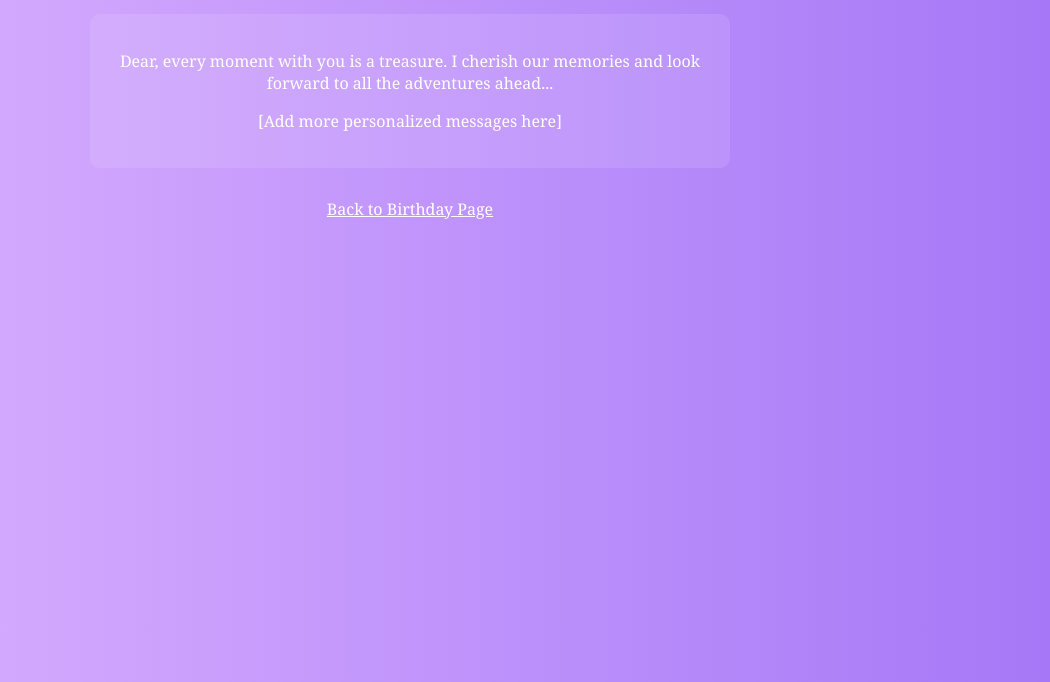
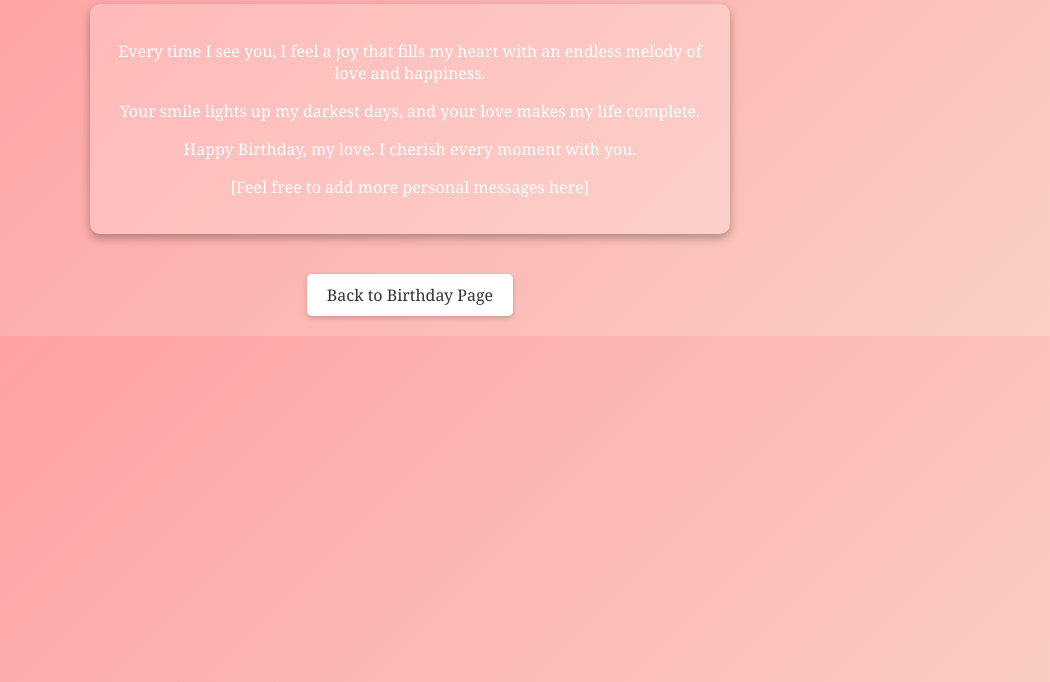
Before and after one commit to jonathanbacon22/charlotte-21, a plain HTML site: page notes.html in a window 1280 px wide. Shown: the part 118-800 px from the top of the page, without its empty margins (230-1280 px from the left). Drawn offline with Linux system fonts and the light colour scheme.

Commit message:
Update notes.html

```diff
--- a/notes.html
+++ b/notes.html
@@ -1,41 +1,54 @@
 <!DOCTYPE html>
 <html lang="en">
 <head>
-  <meta charset="UTF-8">
-  <meta name="viewport" content="width=device-width, initial-scale=1">
-  <title>Notes for You</title>
+  <meta charset="UTF-8" />
+  <meta name="viewport" content="width=device-width, initial-scale=1.0" />
+  <title>Notes for My Love</title>
   <style>
     body {
-      background: linear-gradient(to right, #dcb3ff, #a678f7);
-      font-family: Georgia, serif;
       margin: 0;
       padding: 20px;
+      background: linear-gradient(135deg, #ff9a9e, #fad0c4);
+      font-family: Georgia, serif;
       color: #fff;
       text-align: center;
     }
     h1 {
       font-size: 2.5em;
+      margin-top: 20px;
       text-shadow: 2px 2px 4px rgba(0,0,0,0.3);
     }
     .notes {
-      margin: 30px auto;
-      max-width: 600px;
-      background: rgba(255, 255, 255, 0.1);
+      background: rgba(255, 255, 255, 0.2);
       padding: 20px;
       border-radius: 10px;
+      margin: 20px auto;
+      max-width: 600px;
+      box-shadow: 0 4px 10px rgba(0,0,0,0.3);
     }
-    a.back-link {
-      color: #fff;
-      text-decoration: underline;
+    .back-link {
+      display: inline-block;
+      margin-top: 20px;
+      padding: 10px 20px;
+      background: #fff;
+      color: #333;
+      text-decoration: none;
+      border-radius: 5px;
+      box-shadow: 0 2px 5px rgba(0,0,0,0.2);
+    }
+    .back-link:hover {
+      background: #f0f0f0;
     }
   </style>
 </head>
 <body>
-  <h1>My Notes</h1>
+  <h1>My Heart's Notes</h1>
   <div class="notes">
-    <p>Dear, every moment with you is a treasure. I cherish our memories and look forward to all the adventures ahead...</p>
-    <p>[Add more personalized messages here]</p>
+    <p>Every time I see you, I feel a joy that fills my heart with an endless melody of love and happiness.</p>
+    <p>Your smile lights up my darkest days, and your love makes my life complete.</p>
+    <p>Happy Birthday, my love. I cherish every moment with you.</p>
+    <p>[Feel free to add more personal messages here]</p>
   </div>
-  <p><a class="back-link" href="index.html">Back to Birthday Page</a></p>
+  <a class="back-link" href="index.html">Back to Birthday Page</a>
 </body>
 </html>
```
